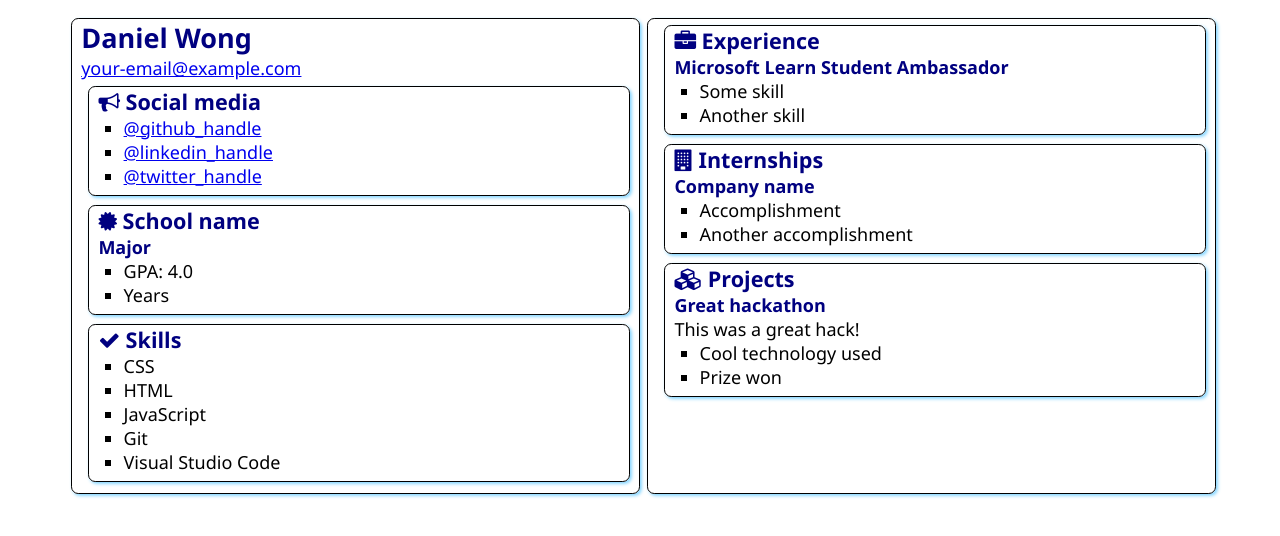
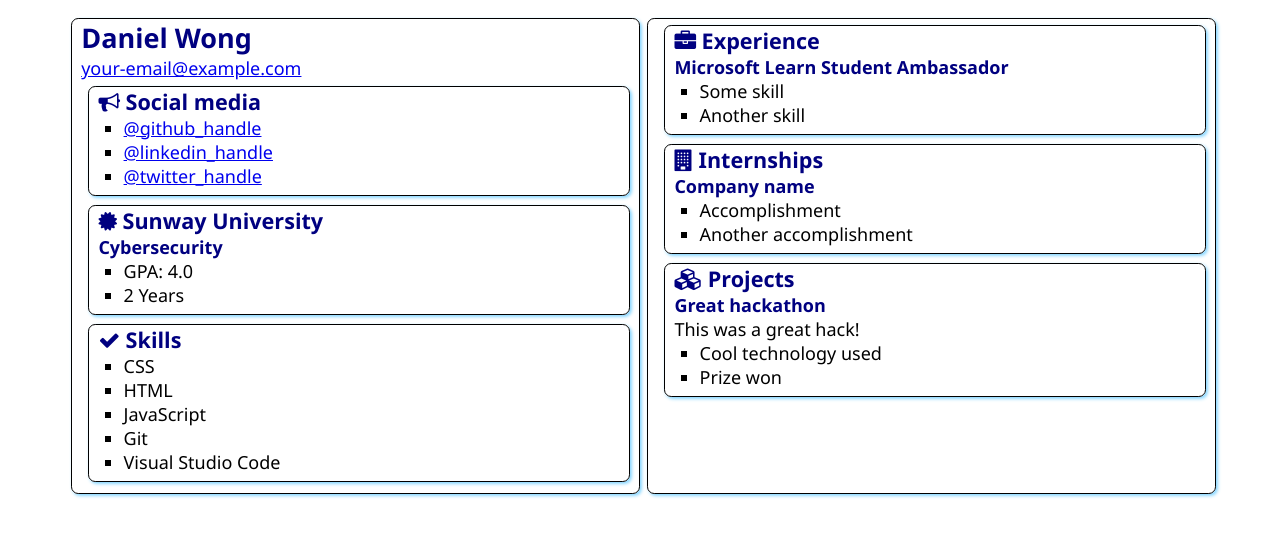
Before and after one commit to MLSA-DANIEL/SATechnicalOnboarding, a plain HTML site: page src/index.html in a window 1280 px wide. Drawn offline with Linux system fonts and the light colour scheme.

Commit message:
Update index.html

```diff
--- a/src/index.html
+++ b/src/index.html
@@ -31,12 +31,12 @@
                 <div class="education">
                     <h2>
                         <i class="fa fa-certificate" aria-hidden="true"></i>
-                        School name
+                        Sunway University
                     </h2>
-                    <h3>Major</h3>
+                    <h3>Cybersecurity</h3>
                     <ul>
                         <li>GPA: 4.0</li>
-                        <li>Years</li>
+                        <li>2 Years</li>
                     </ul>
                 </div>
             </section>
```
